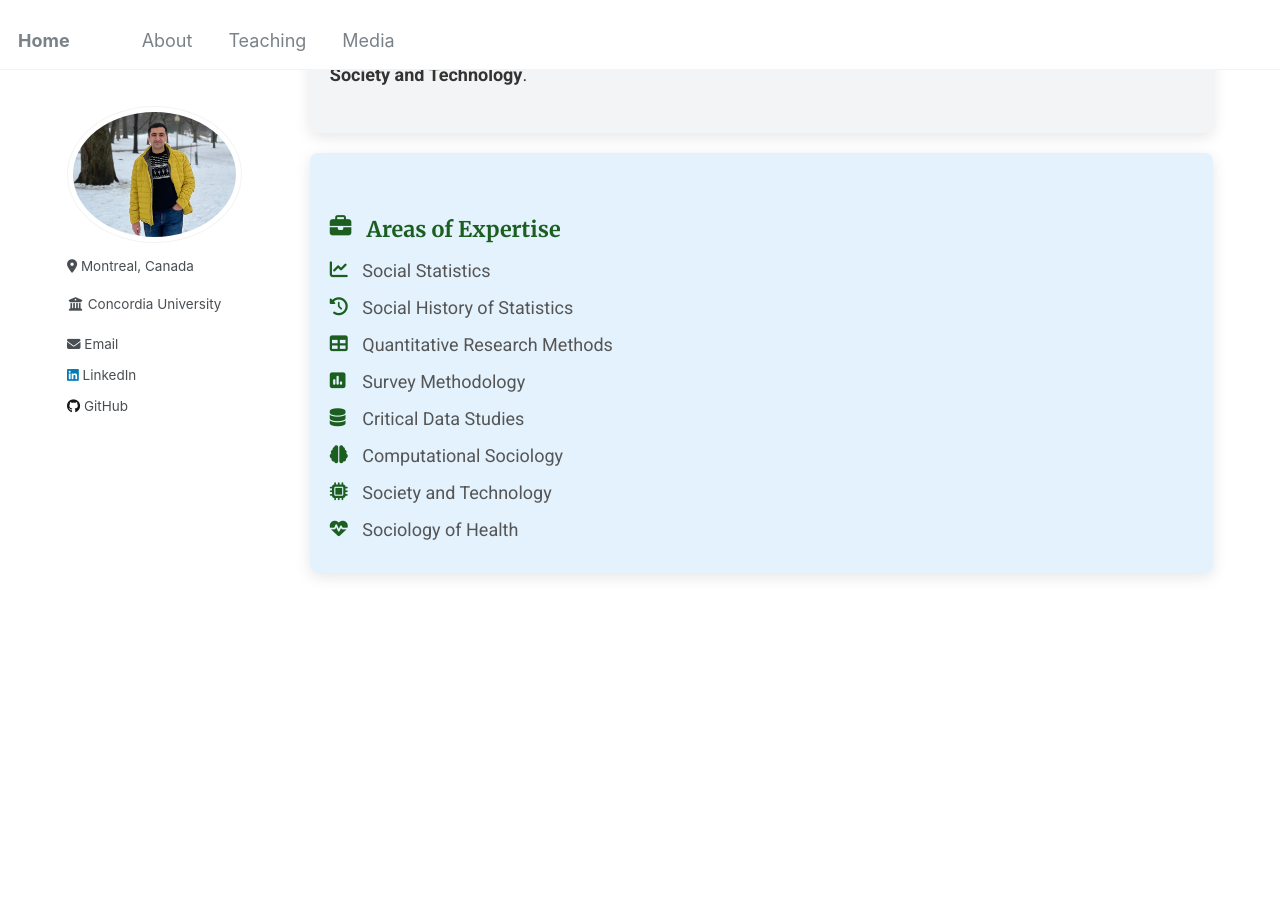
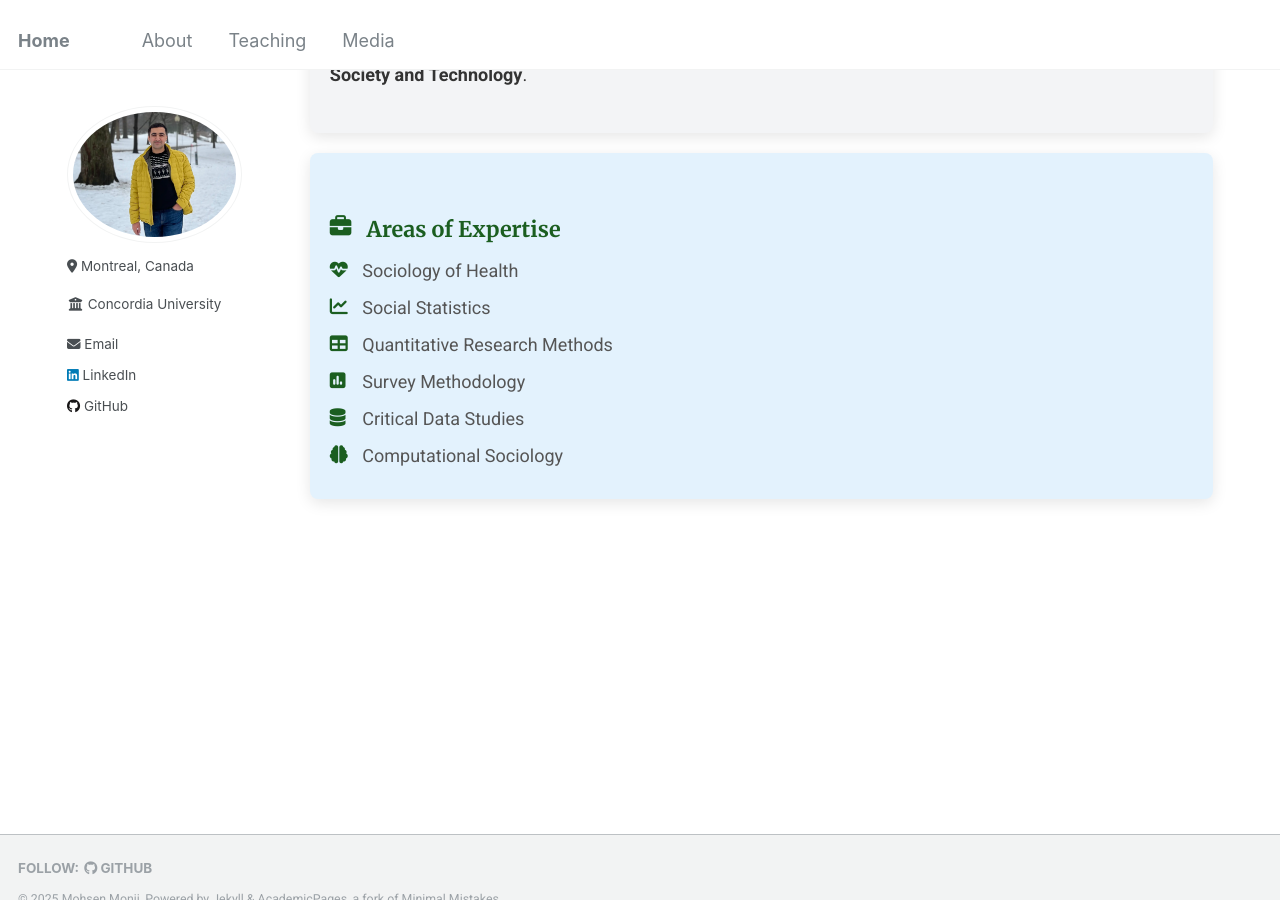
Before and after one commit to Mohsnmonji/mohsnmonji.github.io, a Jekyll site: the page built from about-me.md, in a window 1280 px wide and 900 px high, scrolled down 539 px. Built offline with Jekyll 4.4.1, drawn with Linux system fonts in a browser that asks for light colours.

Commit message:
Update about-me.md

```diff
--- a/about-me.md
+++ b/about-me.md
@@ -120,14 +120,12 @@ author_profile: true
 <div class="card">
   <h3><i class="fas fa-briefcase icon"></i> Areas of Expertise</h3>
   <ul>
+    <li><i class="fas fa-heartbeat icon"></i> Sociology of Health</li>
     <li><i class="fas fa-chart-line icon"></i> Social Statistics</li>
-    <li><i class="fas fa-history icon"></i> Social History of Statistics</li>
     <li><i class="fas fa-table icon"></i> Quantitative Research Methods</li>
     <li><i class="fas fa-poll icon"></i> Survey Methodology</li>
     <li><i class="fas fa-database icon"></i> Critical Data Studies</li>
     <li><i class="fas fa-brain icon"></i> Computational Sociology</li>
-    <li><i class="fas fa-microchip icon"></i> Society and Technology</li>
-<li><i class="fas fa-heartbeat icon"></i> Sociology of Health</li>
 
   </ul>
 </div>
```
